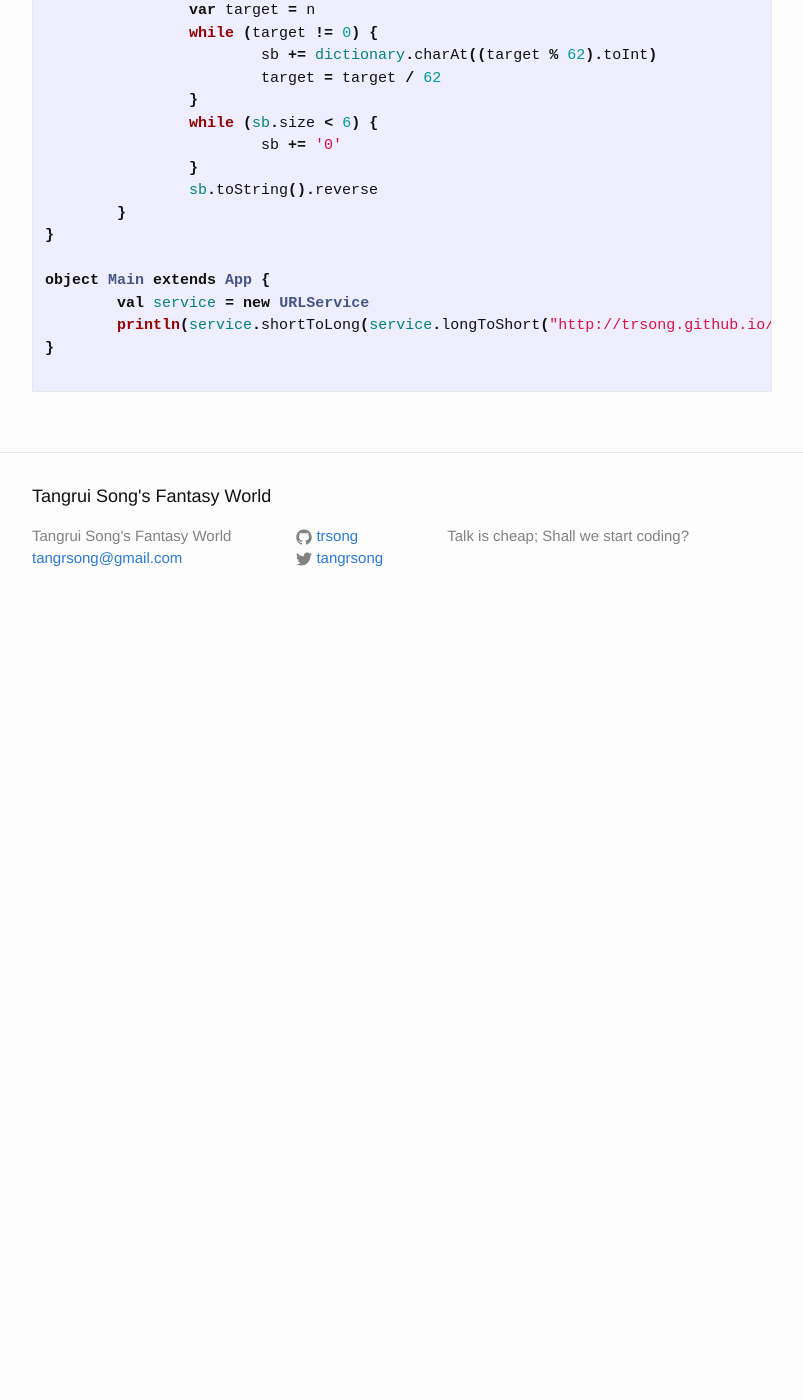
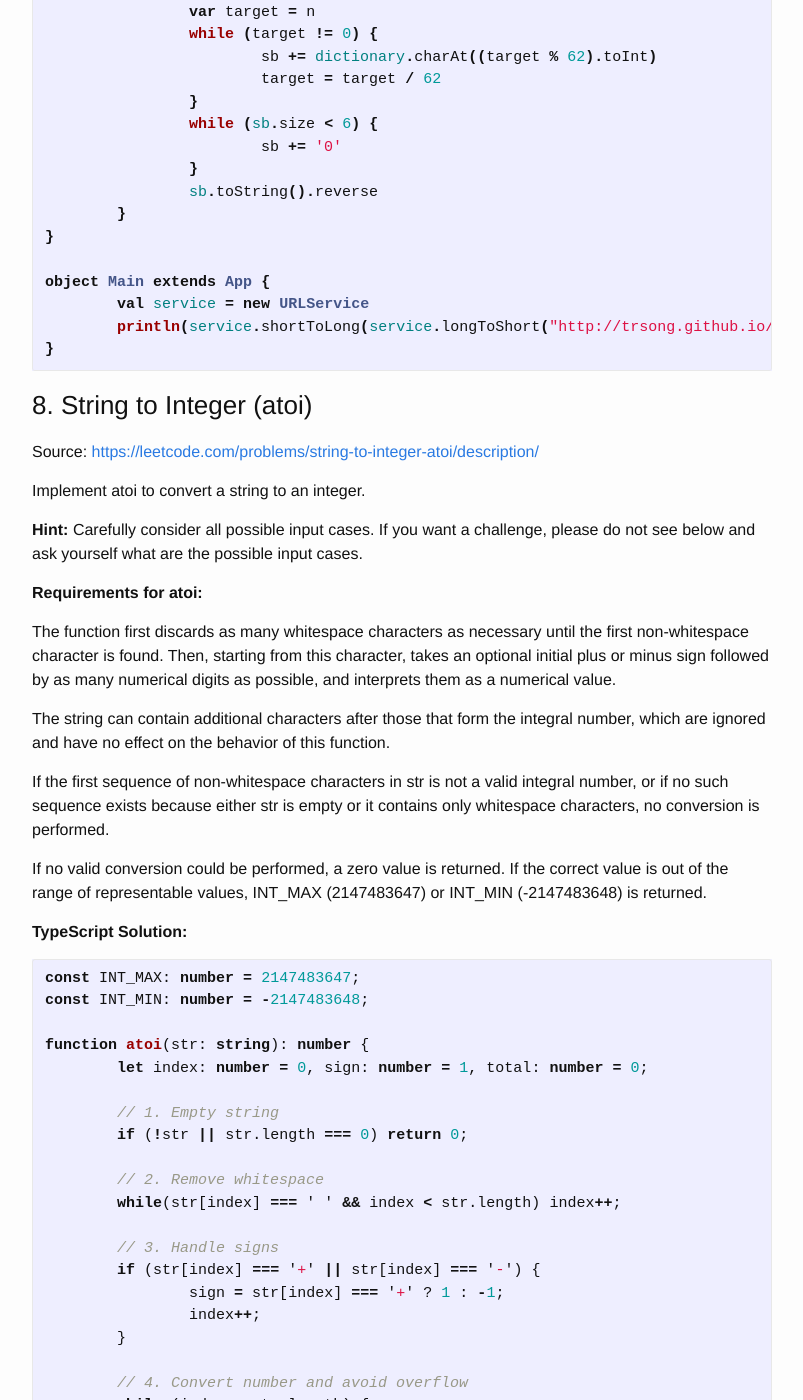
Before and after one commit to trsong/trsong.github.io, a Jekyll site: the page built from _posts/2017-10-10-LeetCodeMedium.markdown, in a window 1280 px wide and 1400 px high, scrolled down 3518 px. Shown: the whole window, without its empty margins (238-1041 px from the left). Built offline with Jekyll 4.4.1, drawn with Linux system fonts in a browser that asks for light colours; before the commit the page ends 4148 px from its top, so only the background shows below that; some of the changed text lies outside the part shown.

Commit message:
Add question 8. atoi

````diff
--- a/_posts/2017-10-10-LeetCodeMedium.markdown
+++ b/_posts/2017-10-10-LeetCodeMedium.markdown
@@ -85,7 +85,7 @@ class URLService {
 
     public static base10ToBase62(n: number): string {
         let s: string = "";
-        while (n != 0) {
+        while (n !== 0) {
             let r: number = n % 62;
             n = (n - r) / 62;
             s = DICTIONARY[r] + s;
@@ -107,7 +107,6 @@ function exec() {
 }
 
 exec();
-
 ```
 
 **Scala Soluction:**
@@ -166,5 +165,76 @@ object Main extends App {
 	val service = new URLService
 	println(service.shortToLong(service.longToShort("http://trsong.github.io/")))
 }
+```
 
+### 8. String to Integer (atoi)
+
+Source: [https://leetcode.com/problems/string-to-integer-atoi/description/](https://leetcode.com/problems/string-to-integer-atoi/description/)
+
+Implement atoi to convert a string to an integer.
+
+**Hint:** Carefully consider all possible input cases. If you want a challenge, please do not see below and ask yourself what are the possible input cases.
+
+**Requirements for atoi:**
+
+The function first discards as many whitespace characters as necessary until the first non-whitespace character is found. Then, starting from this character, takes an optional initial plus or minus sign followed by as many numerical digits as possible, and interprets them as a numerical value.
+
+The string can contain additional characters after those that form the integral number, which are ignored and have no effect on the behavior of this function.
+
+If the first sequence of non-whitespace characters in str is not a valid integral number, or if no such sequence exists because either str is empty or it contains only whitespace characters, no conversion is performed.
+
+If no valid conversion could be performed, a zero value is returned. If the correct value is out of the range of representable values, INT_MAX (2147483647) or INT_MIN (-2147483648) is returned.
+
+**TypeScript Solution:**
+
+```typescript
+const INT_MAX: number = 2147483647;
+const INT_MIN: number = -2147483648;
+
+function atoi(str: string): number {
+	let index: number = 0, sign: number = 1, total: number = 0;
+
+	// 1. Empty string
+	if (!str || str.length === 0) return 0;
+
+	// 2. Remove whitespace
+	while(str[index] === ' ' && index < str.length) index++;
+
+	// 3. Handle signs
+	if (str[index] === '+' || str[index] === '-') {
+		sign = str[index] === '+' ? 1 : -1;
+		index++;
+	}
+
+	// 4. Convert number and avoid overflow
+	while (index < str.length) {
+		let digit: number = str.charCodeAt(index) - "0".charCodeAt(0);
+		if (digit < 0 || digit > 9) break;
+		total = 10 * total + digit;
+		index++;
+
+		if (total > INT_MAX && sign > 0) return INT_MAX;
+		else if (total > -INT_MIN && sign < 0) return INT_MIN;
+	}
+	return total * sign;
+}
+
+function exec() {
+    let result: number = atoi("   -42");
+
+    let div: HTMLElement = document.createElement("div");
+    div.innerText = result.toString();
+    document.body.appendChild(div);
+}
+
+exec();
 ```
+
+**Scala Soluction:**
+
+```scala
+def atoi(str: String): Int = {
+	if (str.isEmpty) 0
+	...
+}
+```
````
